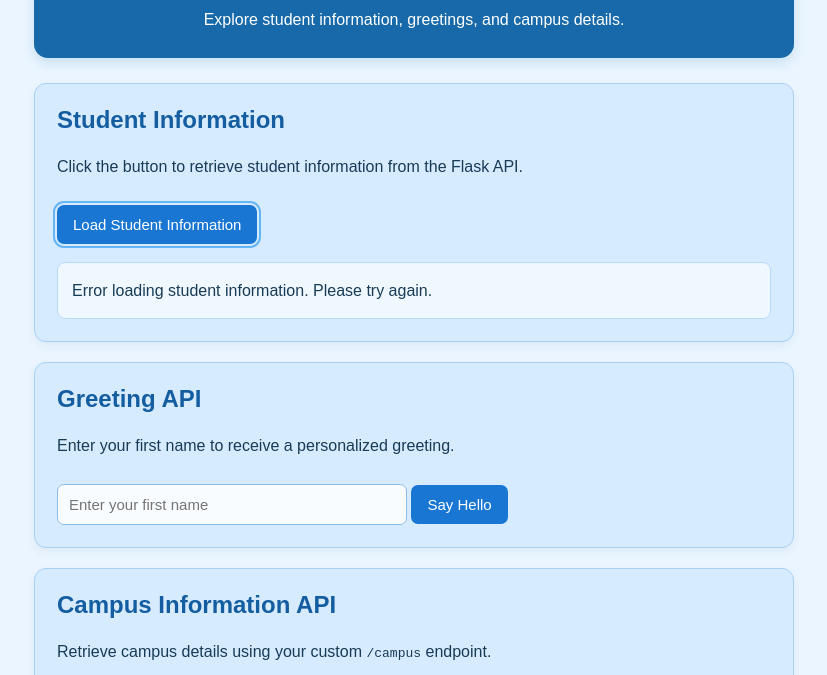
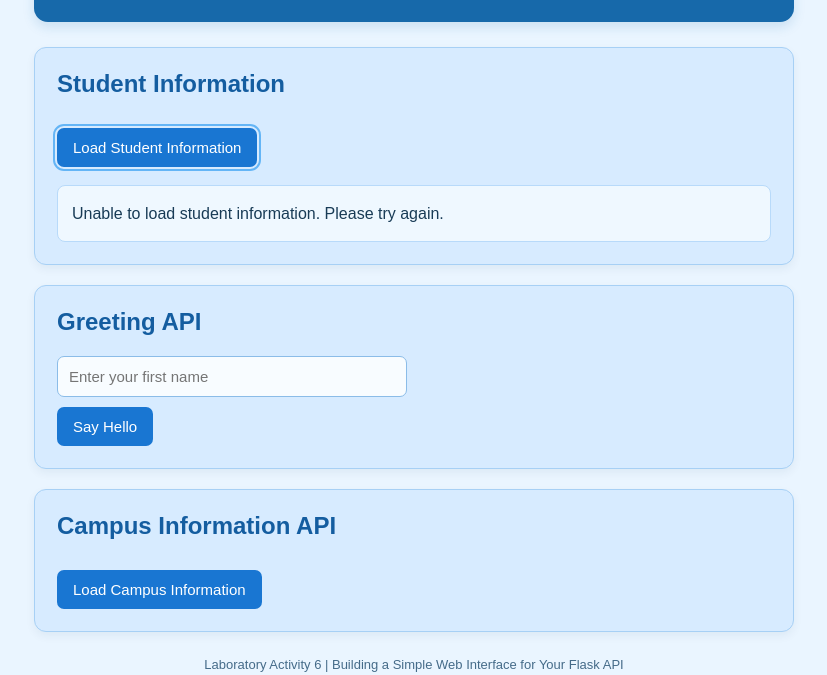
Before and after one commit to missymiranda/flask-Miranda_Missy-act6, a plain HTML site: page templates/index.html in a window 1280 px wide. Both pictures are taken after a click on the button "Load Student Information". Shown: the part 125-800 px from the top of the page, without its empty margins (226-1053 px from the left). Drawn offline with Linux system fonts and the light colour scheme; no server answers.

Commit message:
Update index.html

```diff
--- a/templates/index.html
+++ b/templates/index.html
@@ -4,7 +4,7 @@
     <meta charset="UTF-8">
     <meta name="viewport" content="width=device-width, initial-scale=1.0">
 
-    <title>Student API Interface | Activity 6</title>
+    <title>Student API Interface</title>
 
     <style>
         * {
@@ -31,12 +31,7 @@
         }
 
         header h1 {
-            margin: 0 0 10px;
-        }
-
-        header p {
             margin: 0;
-            line-height: 1.6;
         }
 
         .card {
@@ -53,11 +48,8 @@
             margin-top: 0;
         }
 
-        p {
-            line-height: 1.6;
-        }
-
         button {
+            display: inline-block;
             background: #1976d2;
             color: #ffffff;
             border: none;
@@ -80,6 +72,7 @@
         }
 
         input {
+            display: block;
             width: 100%;
             max-width: 350px;
             padding: 11px;
@@ -142,16 +135,11 @@
 
     <header>
         <h1>Student API Interface</h1>
-        <p>Explore student information, greetings, and campus details.</p>
     </header>
 
-    <!-- STUDENT INFORMATION API -->
+    <!-- STUDENT INFORMATION -->
     <section class="card">
         <h2>Student Information</h2>
-        <p>
-            Click the button to retrieve student information
-            from the Flask API.
-        </p>
 
         <button type="button" onclick="loadStudent()">
             Load Student Information
@@ -163,7 +151,6 @@
     <!-- GREETING API -->
     <section class="card">
         <h2>Greeting API</h2>
-        <p>Enter your first name to receive a personalized greeting.</p>
 
         <input
             type="text"
@@ -179,13 +166,9 @@
         <div id="greeting" class="result" aria-live="polite"></div>
     </section>
 
-    <!-- CUSTOM CAMPUS API -->
+    <!-- CAMPUS INFORMATION API -->
     <section class="card">
         <h2>Campus Information API</h2>
-        <p>
-            Retrieve campus details using your custom
-            <code>/campus</code> endpoint.
-        </p>
 
         <button type="button" onclick="loadCampus()">
             Load Campus Information
@@ -195,31 +178,27 @@
     </section>
 
     <footer>
-        <p>
-            Laboratory Activity 6_Miranda |
-            Building a Simple Web Interface for Your Flask API
-        </p>
+        <p>Laboratory Activity 6 | Building a Simple Web Interface for Your Flask API</p>
     </footer>
 
     <script>
         // ==========================================
-        // LOAD STUDENT INFORMATION
+        // STUDENT INFORMATION API
         // ==========================================
         async function loadStudent() {
             const result = document.getElementById("result");
 
-            result.textContent = "Loading student information...";
+            result.textContent = "Loading...";
 
             try {
                 const response = await fetch("/student");
 
                 if (!response.ok) {
-                    throw new Error("Unable to retrieve student information.");
+                    throw new Error("Failed to load student information.");
                 }
 
                 const data = await response.json();
 
-                // Build the result safely without inserting HTML from the API.
                 result.replaceChildren();
 
                 const fields = [
@@ -236,6 +215,7 @@
 
                     strong.textContent = label + ": ";
                     paragraph.appendChild(strong);
+
                     paragraph.appendChild(
                         document.createTextNode(
                             value === undefined || value === null
@@ -249,7 +229,8 @@
 
             } catch (error) {
                 result.textContent =
-                    "Error loading student information. Please try again.";
+                    "Unable to load student information. Please try again.";
+
                 console.error("Student API error:", error);
             }
         }
@@ -268,7 +249,7 @@
                 return;
             }
 
-            greeting.textContent = "Loading greeting...";
+            greeting.textContent = "Loading...";
 
             try {
                 const response = await fetch(
@@ -276,7 +257,7 @@
                 );
 
                 if (!response.ok) {
-                    throw new Error("Unable to retrieve greeting.");
+                    throw new Error("Failed to load greeting.");
                 }
 
                 const data = await response.json();
@@ -285,12 +266,13 @@
 
             } catch (error) {
                 greeting.textContent =
-                    "Error loading greeting. Please try again.";
+                    "Unable to load greeting. Please try again.";
+
                 console.error("Greeting API error:", error);
             }
         }
 
-        // Allow the Enter key to submit a greeting.
+        // Allow Enter key to submit a greeting.
         document.getElementById("nameInput").addEventListener(
             "keydown",
             function (event) {
@@ -301,18 +283,18 @@
         );
 
         // ==========================================
-        // CUSTOM CAMPUS API
+        // CAMPUS INFORMATION API
         // ==========================================
         async function loadCampus() {
             const campusResult = document.getElementById("campusResult");
 
-            campusResult.textContent = "Loading campus information...";
+            campusResult.textContent = "Loading...";
 
             try {
                 const response = await fetch("/campus");
 
                 if (!response.ok) {
-                    throw new Error("Unable to retrieve campus information.");
+                    throw new Error("Failed to load campus information.");
                 }
 
                 const data = await response.json();
@@ -332,6 +314,7 @@
 
                     strong.textContent = label + ": ";
                     paragraph.appendChild(strong);
+
                     paragraph.appendChild(
                         document.createTextNode(
                             value === undefined || value === null
@@ -345,7 +328,8 @@
 
             } catch (error) {
                 campusResult.textContent =
-                    "Error loading campus information. Please try again.";
+                    "Unable to load campus information. Please try again.";
+
                 console.error("Campus API error:", error);
             }
         }
```
